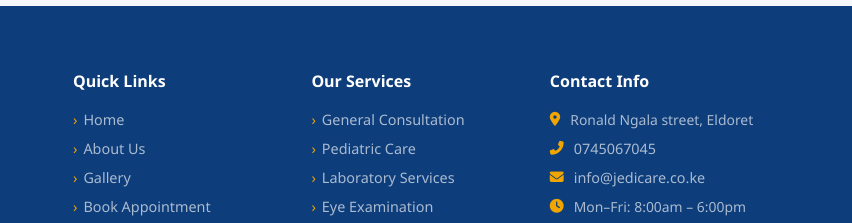
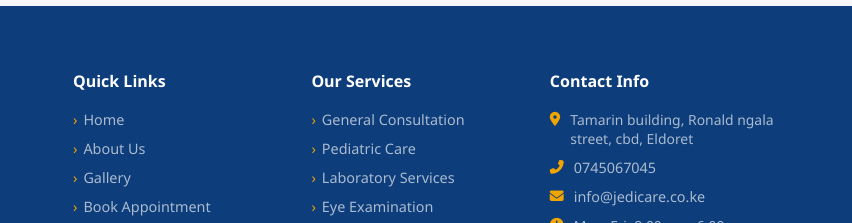
Before and after one commit to bkk10/jedicare, a plain HTML site: page index.html in a window 1280 px wide. Shown: the part 6654-6877 px from the top of the page, 428-1280 px from the left. Drawn offline with Linux system fonts and the light colour scheme.

Commit message:
Jedicare clinic

```diff
--- a/index.html
+++ b/index.html
@@ -1048,7 +1048,7 @@ img{max-width:100%;display:block;}
           <div class="booking-info-card">
             <h4><i class="fas fa-map-marker-alt"></i> Location</h4>
             <ul>
-              <li><i class="fas fa-building"></i> Ronald Ngala street, Eldoret</li>
+              <li><i class="fas fa-building"></i> Tamarin building, Ronald ngala street, cbd, Eldoret</li>
               <li><i class="fas fa-phone-alt"></i> 0745067045</li>
               <li><i class="fas fa-envelope"></i> info@jedicare.co.ke</li>
             </ul>
@@ -1697,7 +1697,7 @@ img{max-width:100%;display:block;}
           <h2>Get In Touch</h2>
           <div class="contact-info-item">
             <div class="ci-icon"><i class="fas fa-map-marker-alt"></i></div>
-            <div class="ci-text"><h4>Our Location</h4><p>Ronald Ngala street, Eldoret</p></div>
+            <div class="ci-text"><h4>Our Location</h4><p>Tamarin building, Ronald ngala street, cbd, Eldoret</p></div>
           </div>
           <div class="contact-info-item">
           <div class="ci-icon"><i class="fas fa-phone-alt"></i></div>
@@ -1781,7 +1781,7 @@ img{max-width:100%;display:block;}
       <div class="footer-col">
         <h4>Contact Info</h4>
         <ul class="contact-list">
-          <li><i class="fas fa-map-marker-alt"></i> Ronald Ngala street, Eldoret</li>
+          <li><i class="fas fa-map-marker-alt"></i> Tamarin building, Ronald ngala street, cbd, Eldoret</li>
           <li><i class="fas fa-phone-alt"></i> <a href="tel:+254745067045">0745067045</a></li>
           <li><i class="fas fa-envelope"></i> <a href="mailto:info@jedicare.co.ke">info@jedicare.co.ke</a></li>
           <li><i class="fas fa-clock"></i> Mon–Fri: 8:00am – 6:00pm</li>
```
